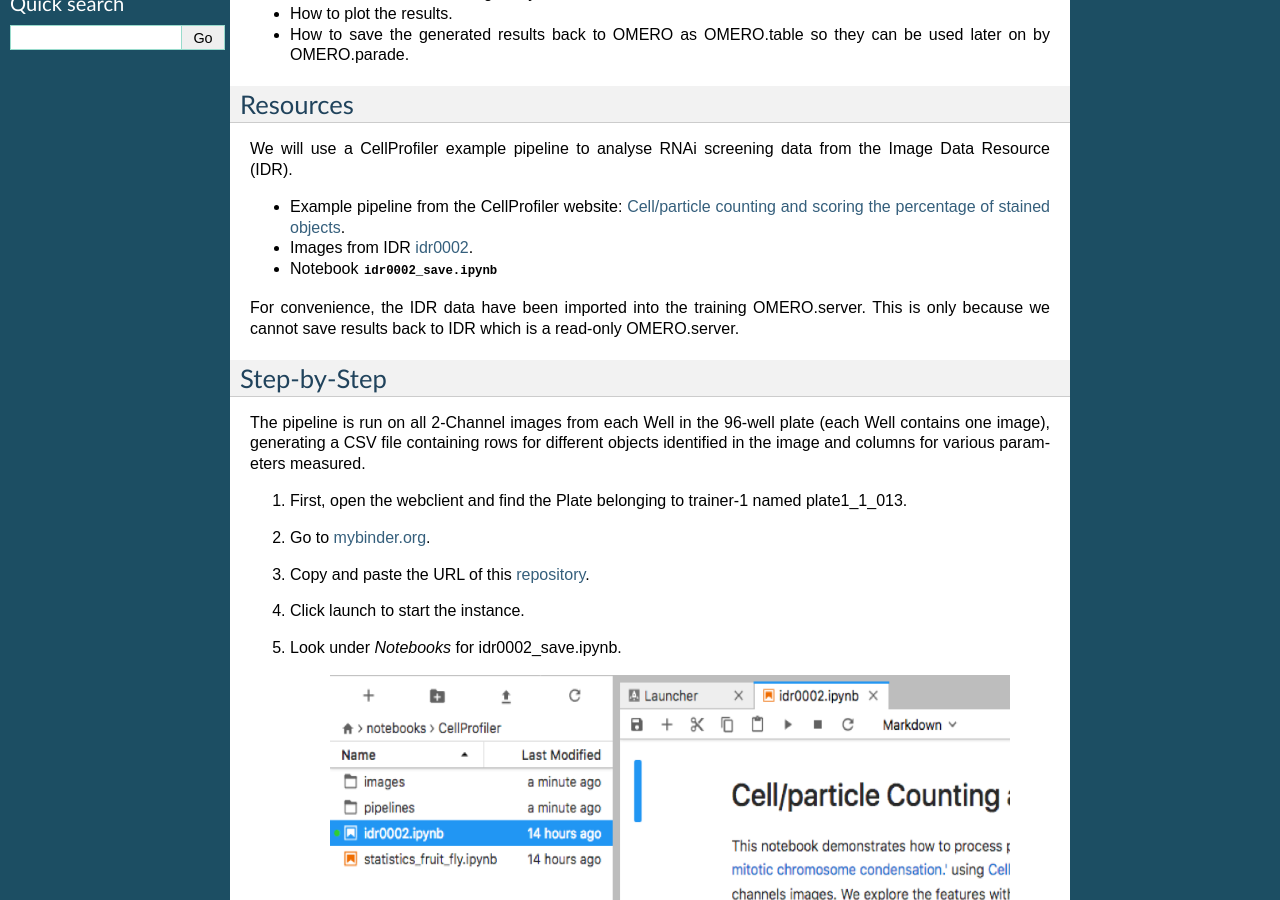
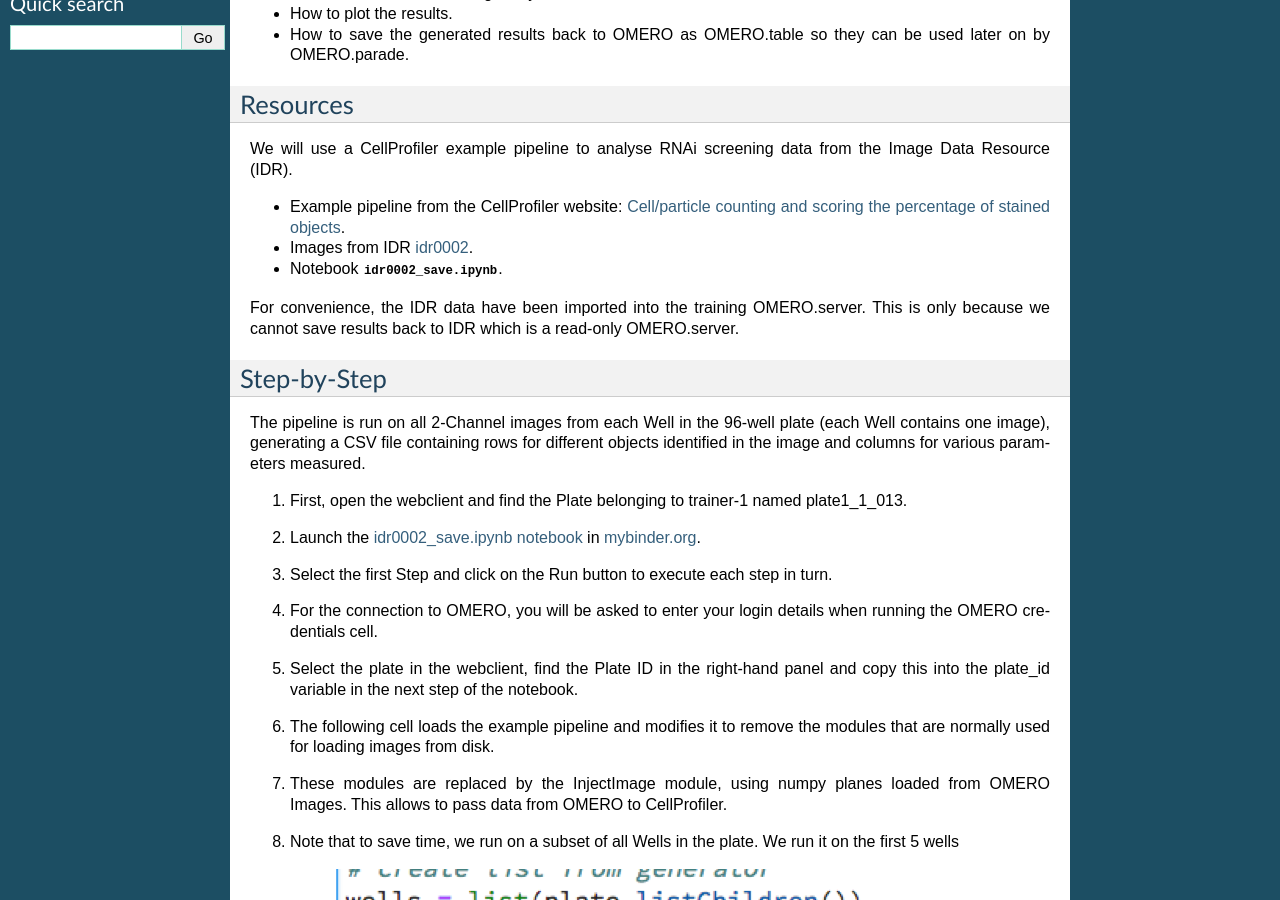
Before and after one commit to ome/omero-guide-cellprofiler, a Sphinx documentation site: the page built from docs/cellprofiler.rst, in a window 1280 px wide and 900 px high, scrolled down 302 px. Built offline with Sphinx 7.4.7, drawn with Linux system fonts in a browser that asks for light colours.

Commit message:
add option to launch notebook

```diff
--- a/docs/cellprofiler.rst
+++ b/docs/cellprofiler.rst
@@ -31,7 +31,7 @@
 
 - Images from IDR `idr0002 <https://idr.openmicroscopy.org/search/?query=Name:idr0002>`_.
 
-- Notebook :download:`idr0002_save.ipynb <../notebooks/idr0002_save.ipynb>`
+- Notebook :download:`idr0002_save.ipynb <../notebooks/idr0002_save.ipynb>`.
 
 For convenience, the IDR data have been imported into the training
 OMERO.server. This is only because we cannot save results back to IDR
@@ -45,15 +45,7 @@
 
 #. First, open the webclient and find the Plate belonging to trainer-1 named plate1_1_013.
 
-#. Go to `mybinder.org <https://mybinder.org/>`_.
-
-#. Copy and paste the URL of this `repository <https://github.com/ome/omero-guide-cellprofiler>`_.
-
-#. Click launch to start the instance.
-
-#. Look under *Notebooks* for idr0002_save.ipynb.
-
-    .. image:: images/cp1.png
+#. Launch the `idr0002_save.ipynb notebook <https://mybinder.org/v2/gh/ome/omero-guide-cellprofiler/master?filepath=notebooks/idr0002_save.ipynb)>`_ in `mybinder.org <https://mybinder.org/>`_.
 
 #. Select the first Step and click on the Run button to execute each step in turn.
 
```
